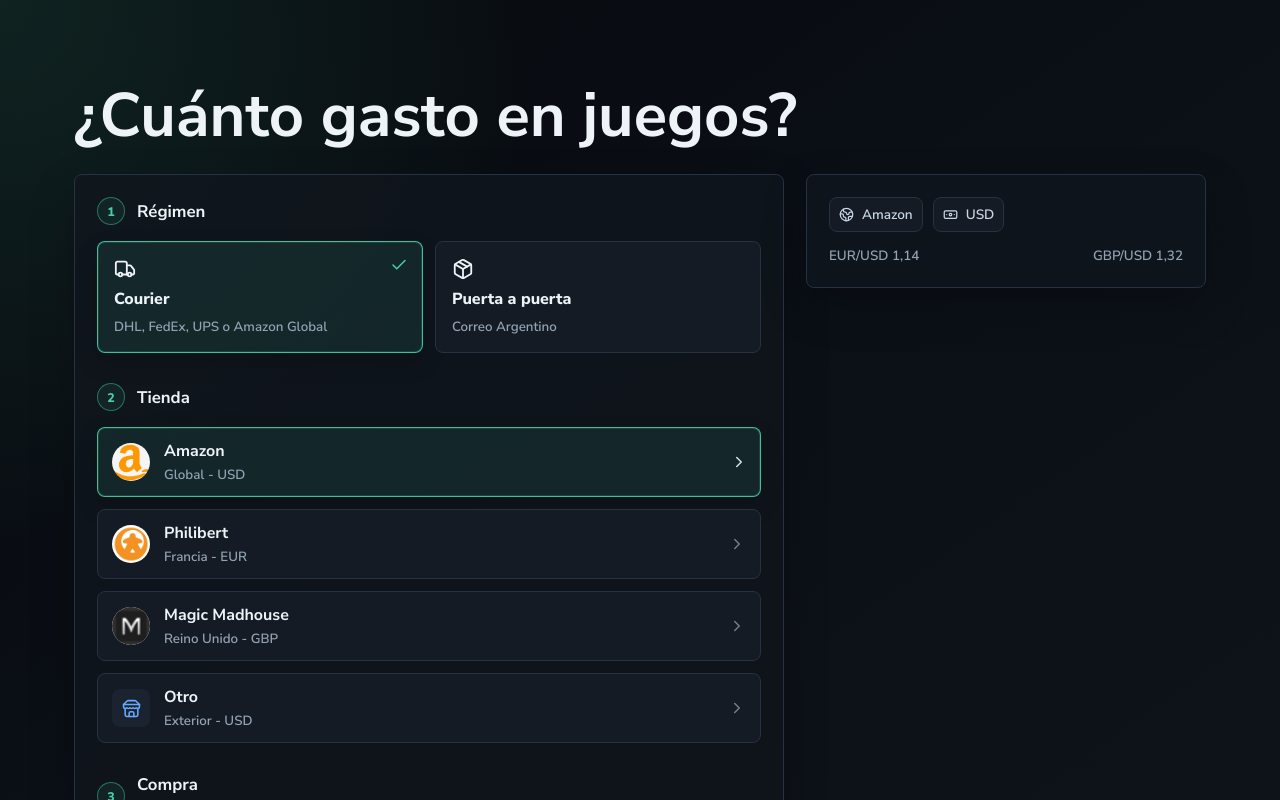
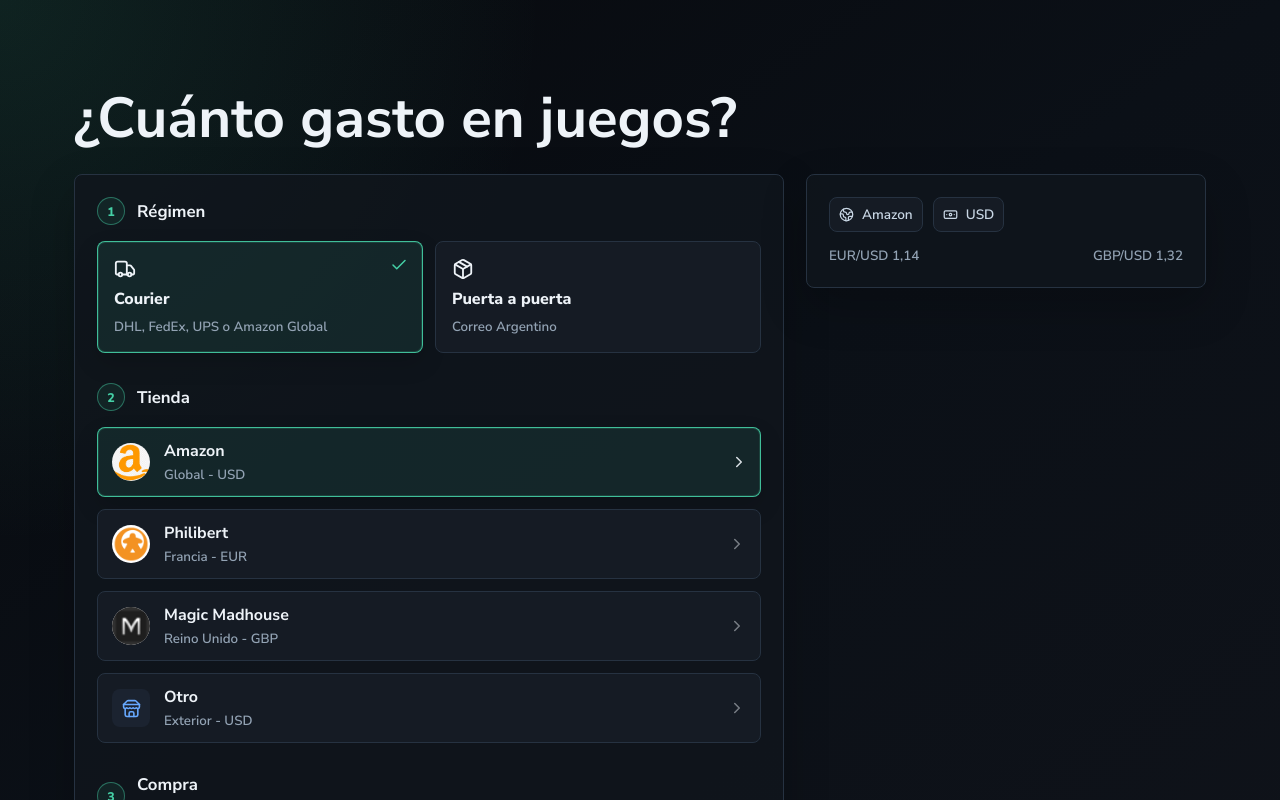
Before and after one commit to GuybrushMcfly/calculadora_juegos, a SvelteKit app: page / in a window 1280 px wide. Shown: the top 800 px of the page. Built offline with nearby package versions, Linux system fonts and the light colour scheme; no server answers.

Commit message:
mejora logos2

```diff
--- a/src/styles/app.css
+++ b/src/styles/app.css
@@ -46,8 +46,8 @@
 h1, h2, p { margin: 0; }
 
 h1 {
-  max-width: 760px;
-  font-size: clamp(2.3rem, 4.8vw, 4.5rem);
+  max-width: 980px;
+  font-size: clamp(2.3rem, 4.4vw, 4.1rem);
   line-height: 0.98;
   letter-spacing: 0;
 }
```
